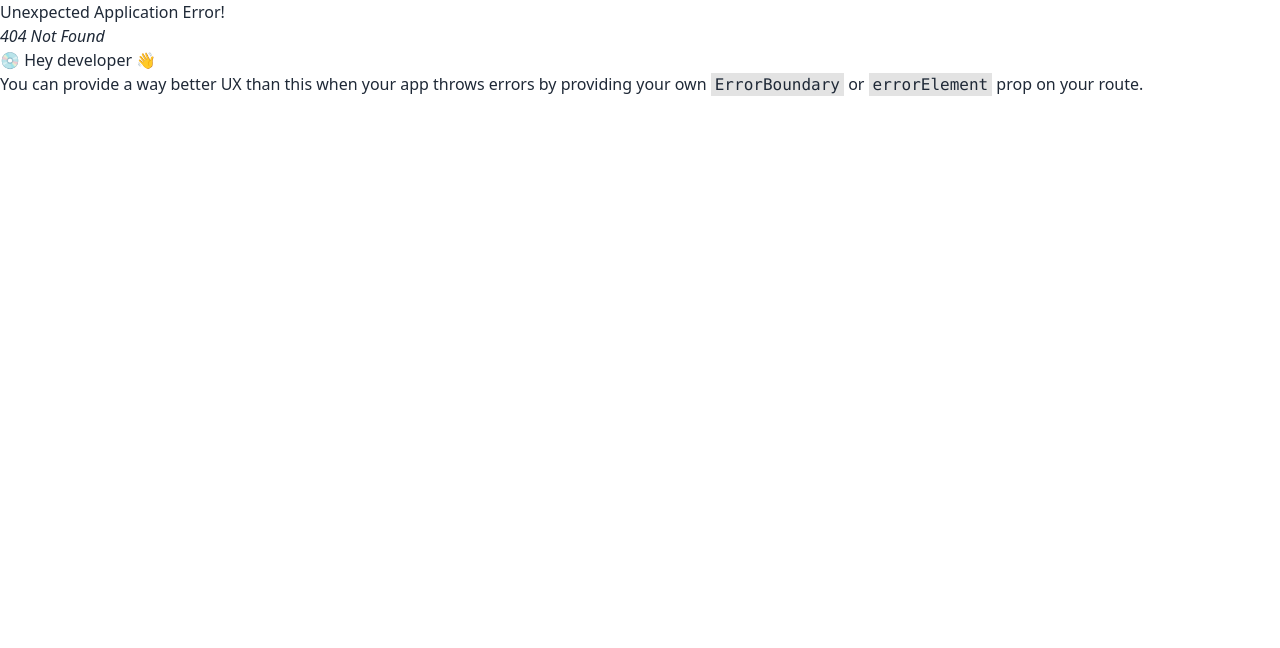
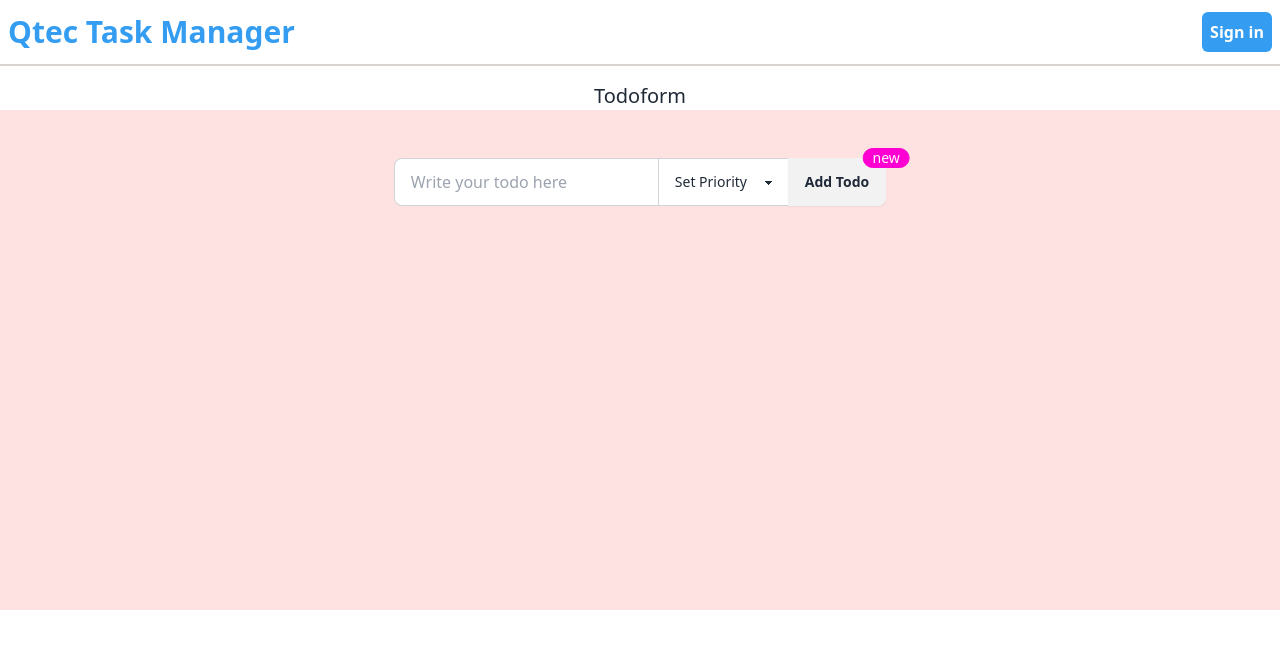
Before and after one commit to faraazhossainimran/qtec-task-manager, a React (Vite) app: page /dashboard in a window 1280 px wide. Before the commit this address had no page. Shown: the top 648 px of the page. Built offline with nearby package versions, Linux system fonts and the light colour scheme.

Commit message:
todo form page added

```diff
--- /dev/null
+++ b/src/Layout/Dashboard.jsx
@@ -0,0 +1,16 @@
+import React from "react";
+import { Outlet } from "react-router-dom";
+import NavBar from "../components/NavBar/NavBar";
+
+function Dashboard() {
+  return (
+    <div>
+      <div>
+        <NavBar></NavBar>
+        <Outlet></Outlet>
+      </div>
+    </div>
+  );
+}
+
+export default Dashboard;
--- a/src/components/NavBar/NavBar.jsx
+++ b/src/components/NavBar/NavBar.jsx
@@ -3,7 +3,8 @@ import { Link } from 'react-router-dom'
 
 function NavBar () {
     return (
-        <div className="navbar bg-base-100 container mx-auto py-2">
+<div className='border-b-stone-300 border-b-2'>
+<div className="navbar bg-base-100 container mx-auto py-2 ">
   <div className="navbar-start">
     <div className="dropdown">
       <div tabIndex={0} role="button" className="btn btn-ghost lg:hidden">
@@ -42,6 +43,7 @@ function NavBar () {
     <a className="p-2 rounded-md bg-[#349DF1] text-white font-semibold"><Link to={"/signin"}>Sign in</Link></a>
   </div>
 </div>
+</div>
     )
 }
 
--- /dev/null
+++ b/src/pages/Dashboard/TodoForm/TodoForm.jsx
@@ -0,0 +1,43 @@
+import React from "react";
+
+function TodoForm() {
+
+  const handleTodoForm = (e) => {
+    e.preventDefault();
+  };
+  return (
+    <div>
+      <h1 className="text-xl text-center mt-4">Todoform</h1>
+      <form onSubmit={handleTodoForm}>
+        <div className="h-[500px] bg-red-100">
+          <div className="join flex justify-center py-12">
+            <div>
+              <div>
+                <input
+                  className="input input-bordered join-item"
+                  placeholder="Write your todo here"
+                />
+              </div>
+            </div>
+            <select className="select select-bordered join-item">
+              <option disabled selected>
+                Set Priority
+              </option>
+              <option>Low</option>
+              <option>Medium</option>
+              <option>High</option>
+            </select>
+            <div className="indicator">
+              <span className="indicator-item badge badge-secondary">new</span>
+              <button type="submit" className="btn join-item">
+                Add Todo
+              </button>
+            </div>
+          </div>
+        </div>
+      </form>
+    </div>
+  );
+}
+
+export default TodoForm;
```
Also changed, not shown: src/routes/router.jsx (+12 -0 lines).
